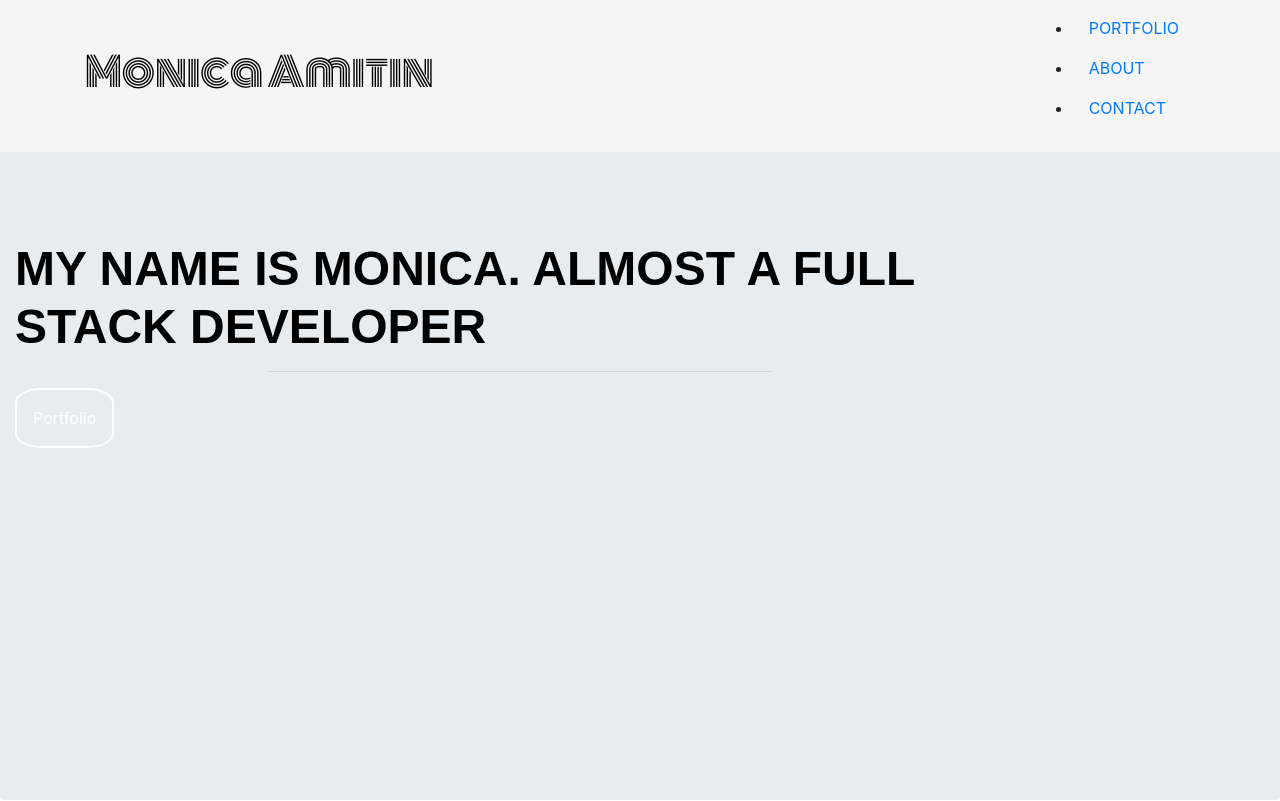
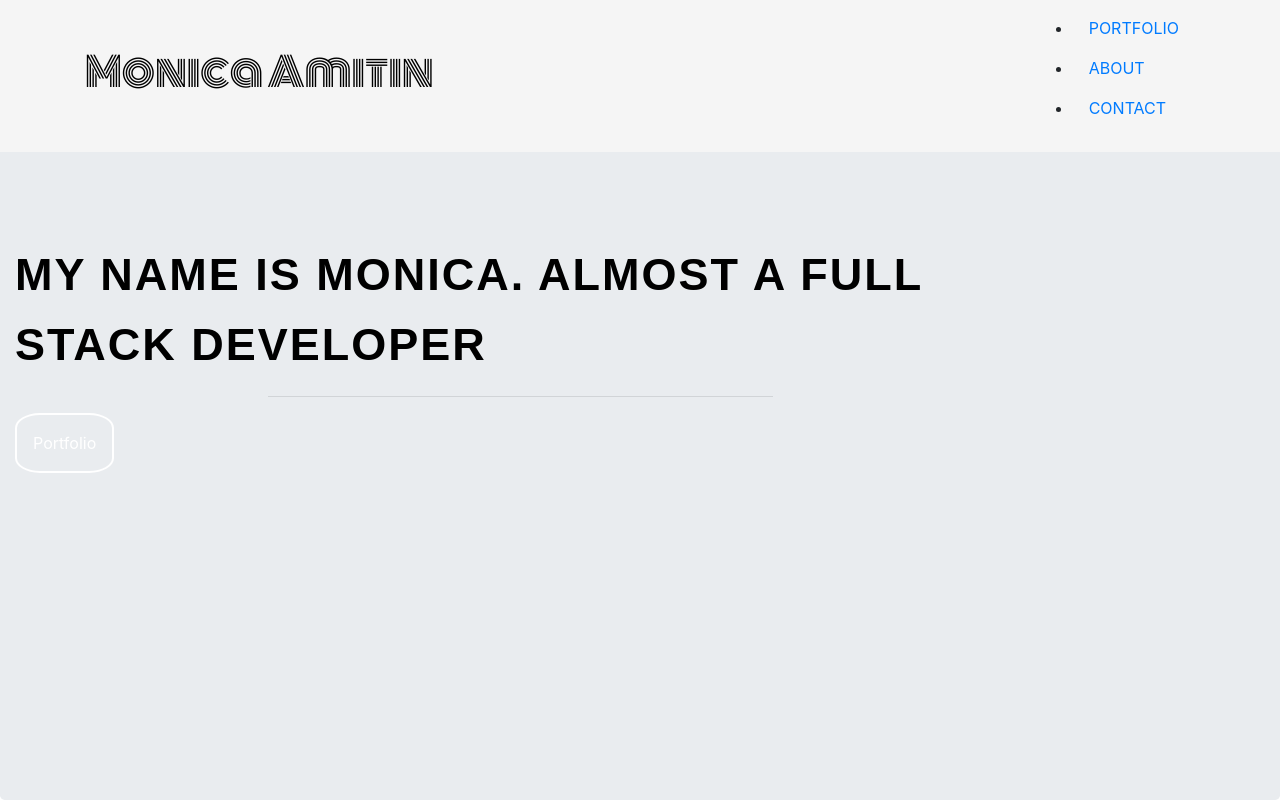
Before and after one commit to Mamitin/Updated-Portfolio, a plain HTML site: page index.html in a window 1280 px wide. Shown: the top 801 px of the page. Drawn offline with nearby package versions, Linux system fonts and the light colour scheme.

Commit message:
updated title line spacing

```diff
--- a/assets/style.css
+++ b/assets/style.css
@@ -3,6 +3,11 @@ span.looking {
     font-family: 'Monoton', cursive;
     color: black;
     padding-left: 0;
+}
+.display {
+    letter-spacing: 2px;
+    font-size: 45px;
+    line-height: 70px;
 }
 
 .navbar-brand {
```
